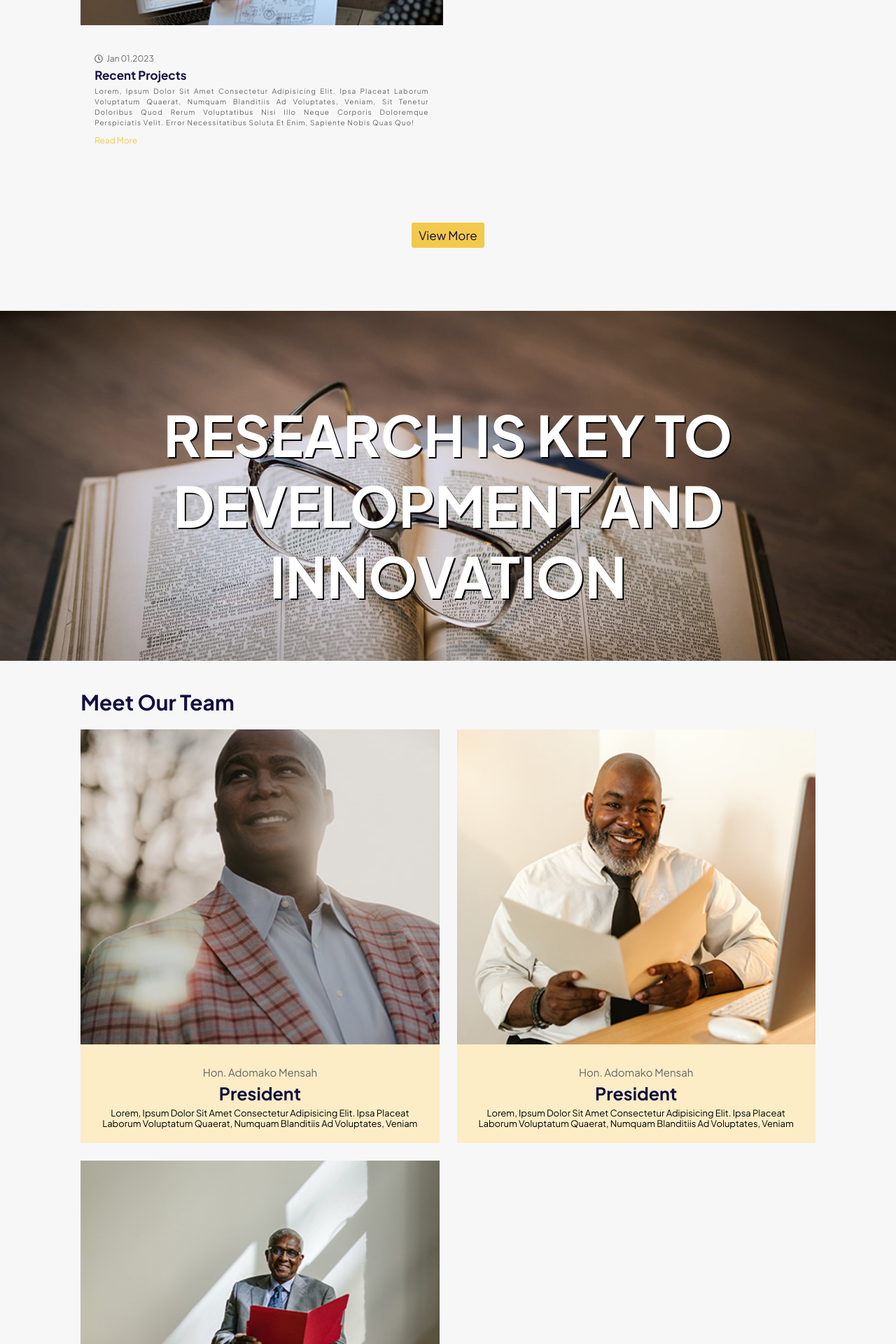
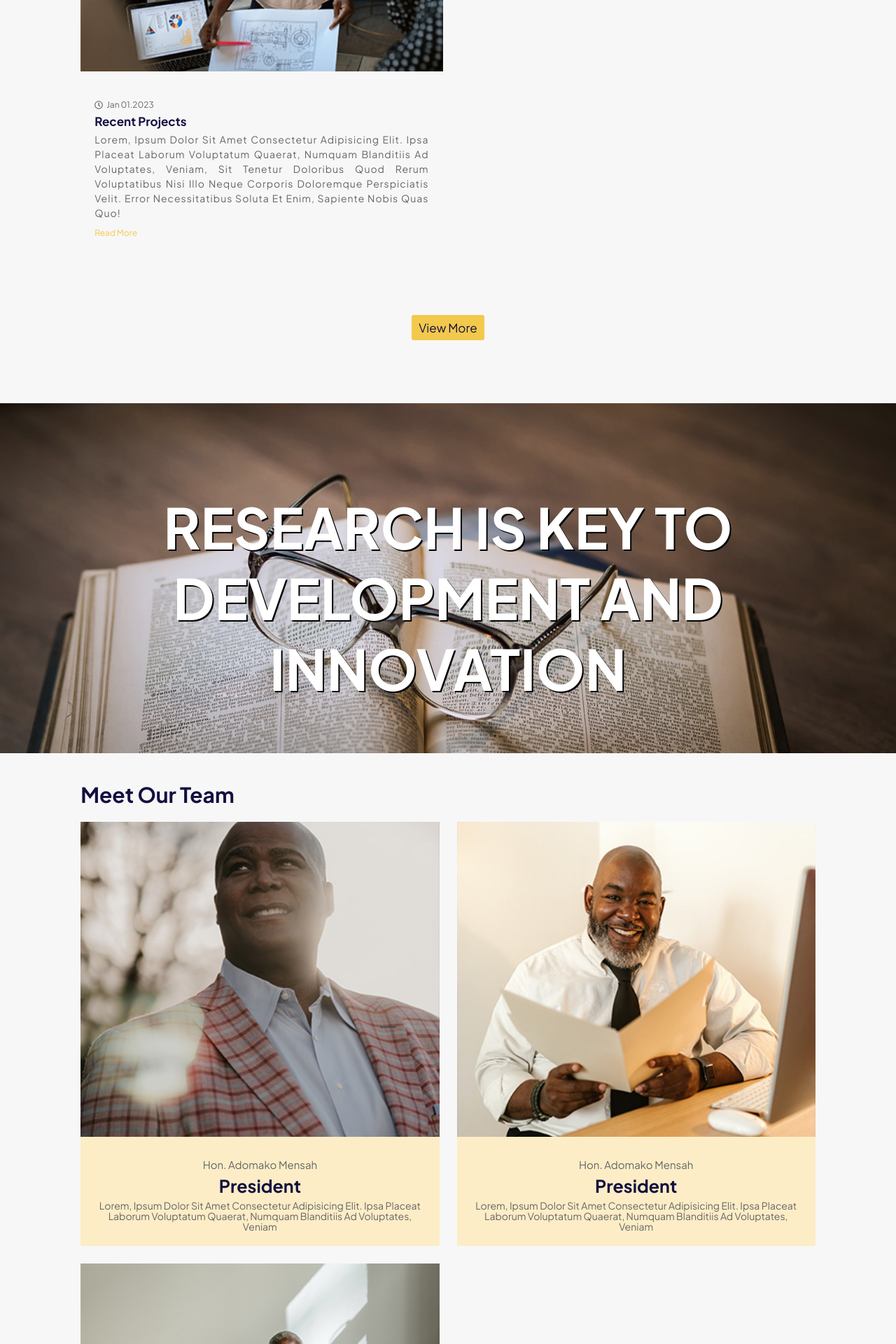
Before and after one commit to Surnmai/hon-adomako-ngo, a React (Create React App) app: page / in a window 1280 px wide. Shown: the part 3080-5000 px from the top of the page at 70% size. Built offline with nearby package versions, Linux system fonts and the light colour scheme.

Commit message:
increase font size of articles

```diff
--- a/src/css/index.css
+++ b/src/css/index.css
@@ -238,7 +238,7 @@ header .icons svg:hover {
   font-size: 1.7rem;
 }
 .recent .container .box .content article {
-  font-size: 1rem;
+  font-size: 1.4rem;
   line-height: 1.5;
   letter-spacing: 0.1rem;
   color: #666;
@@ -320,7 +320,8 @@ header .icons svg:hover {
   font-size: 2.5rem;
 }
 .our-team .container .box .content article {
-  font-size: 1.3rem;
+  font-size: 1.4rem;
+  color: #666;
   line-height: 1.5rem;
 }
 .our-team .button {
--- a/src/css/index.scss
+++ b/src/css/index.scss
@@ -294,7 +294,7 @@ header {
           font-size: 1.7rem;
         }
         article {
-          font-size: 1rem;
+          font-size: 1.4rem;
           line-height: 1.5;
           letter-spacing: 0.1rem;
           color: $light-color;
@@ -384,7 +384,8 @@ header {
           font-size: 2.5rem;
         }
         article {
-          font-size: 1.3rem;
+          font-size: 1.4rem;
+          color: $light-color;
           line-height: 1.5rem;
         }
       }
```
Also changed, not shown: 1 other file (tests, documents, lock files or other folders).
